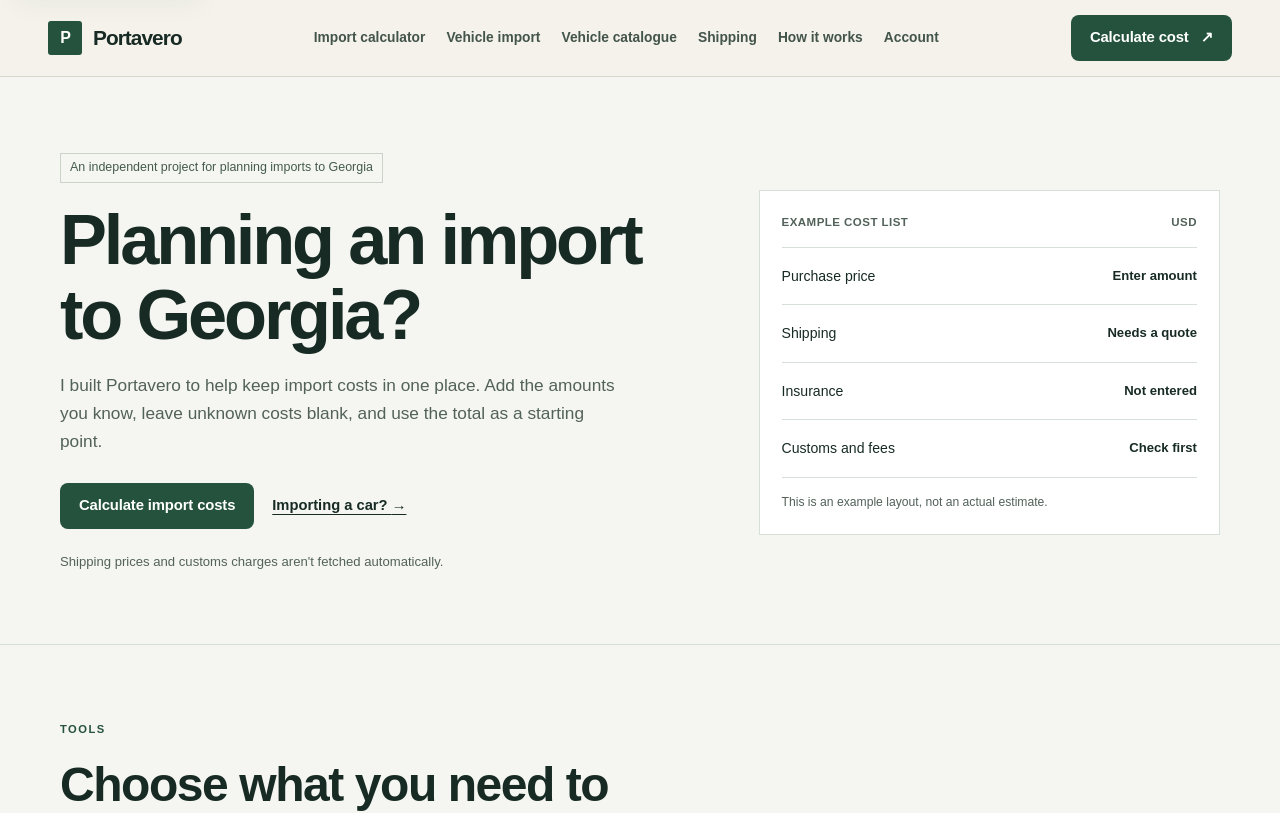
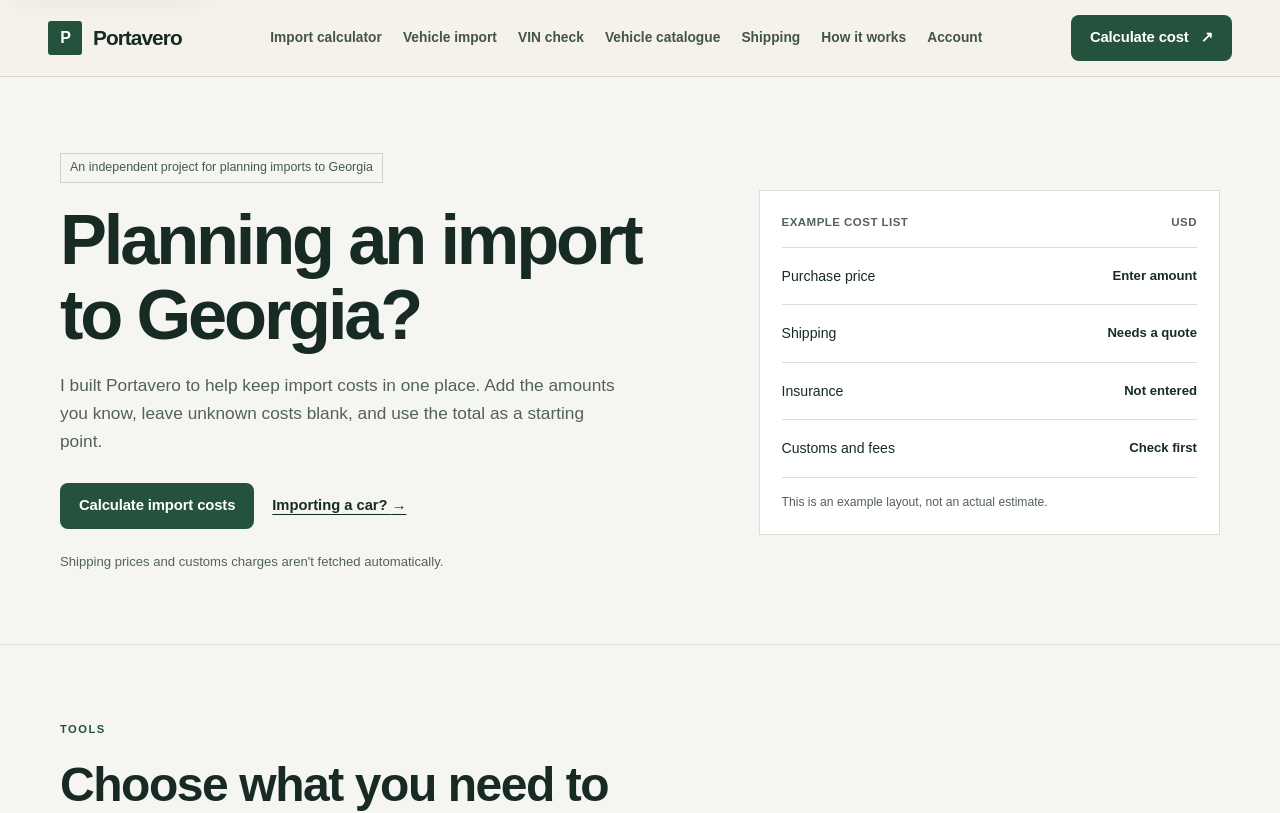
Before and after one commit to GIORGIO2032Q4E/portavero, a Next.js app: page / in a window 1280 px wide. Shown: the top 813 px of the page. Built offline with nearby package versions, Linux system fonts and the light colour scheme; no server answers.

Commit message:
Add VIN check to navigation

```diff
--- a/src/components/SiteHeader.tsx
+++ b/src/components/SiteHeader.tsx
@@ -7,6 +7,7 @@ import { useState } from "react";
 const navigation = [
   { href: "/calculator", label: "Import calculator" },
   { href: "/vehicle-import", label: "Vehicle import" },
+  { href: "/vin-check", label: "VIN check" },
   { href: "/vehicles", label: "Vehicle catalogue" },
   { href: "/shipping", label: "Shipping" },
   { href: "/how-it-works", label: "How it works" },
```
